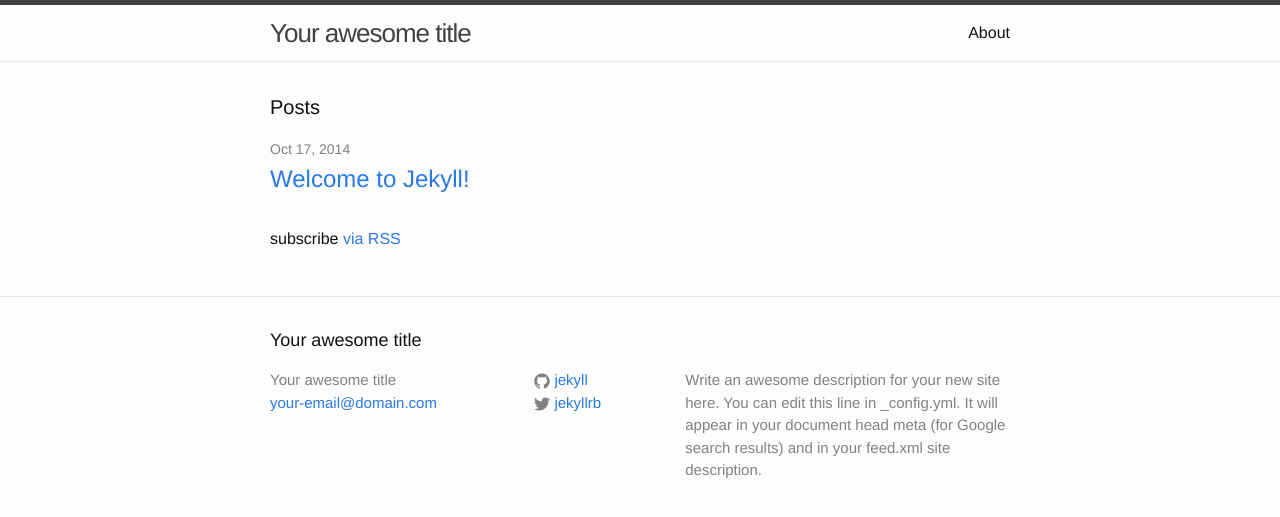
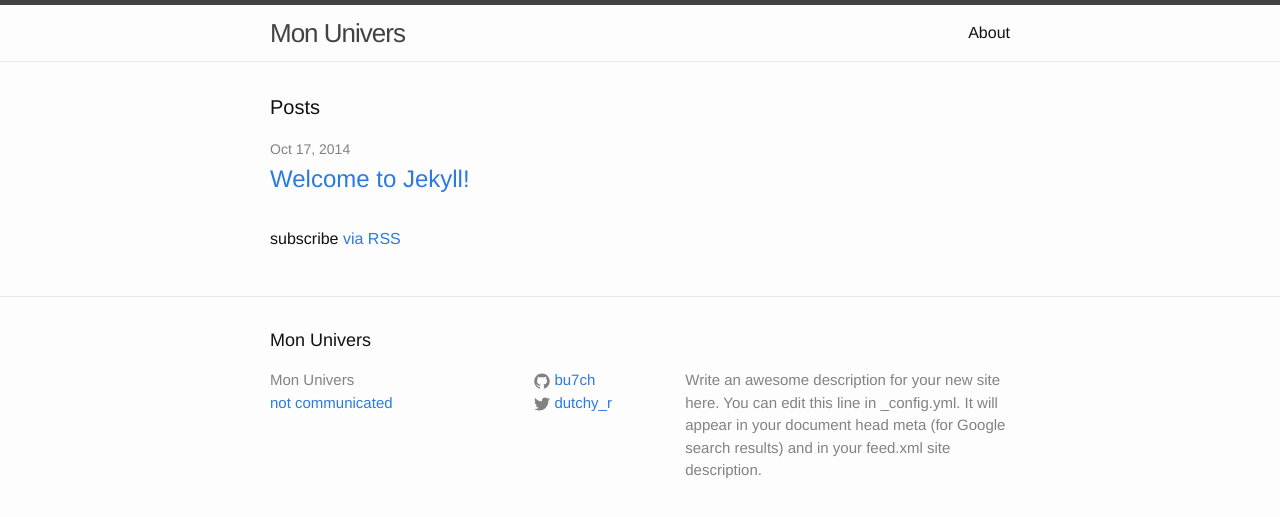
Before and after one commit to irisjeannelouise/bu7ch.github.io, a Jekyll site: the page built from index.html, in a window 1280 px wide. Shown: the top 517 px of the page. Built offline with Jekyll 4.4.1, drawn with Linux system fonts in a browser that asks for light colours.

Commit message:
changement de parametres

```diff
--- a/_config.yml
+++ b/_config.yml
@@ -1,14 +1,14 @@
 # Site settings
-title: Your awesome title
-email: your-email@domain.com
+title: Mon Univers
+email: not communicated
 description: > # this means to ignore newlines until "baseurl:"
   Write an awesome description for your new site here. You can edit this
   line in _config.yml. It will appear in your document head meta (for
   Google search results) and in your feed.xml site description.
 baseurl: "" # the subpath of your site, e.g. /blog/
 url: "http://yourdomain.com" # the base hostname & protocol for your site
-twitter_username: jekyllrb
-github_username:  jekyll
+twitter_username: dutchy_r
+github_username:  bu7ch
 
 # Build settings
 markdown: kramdown
```
